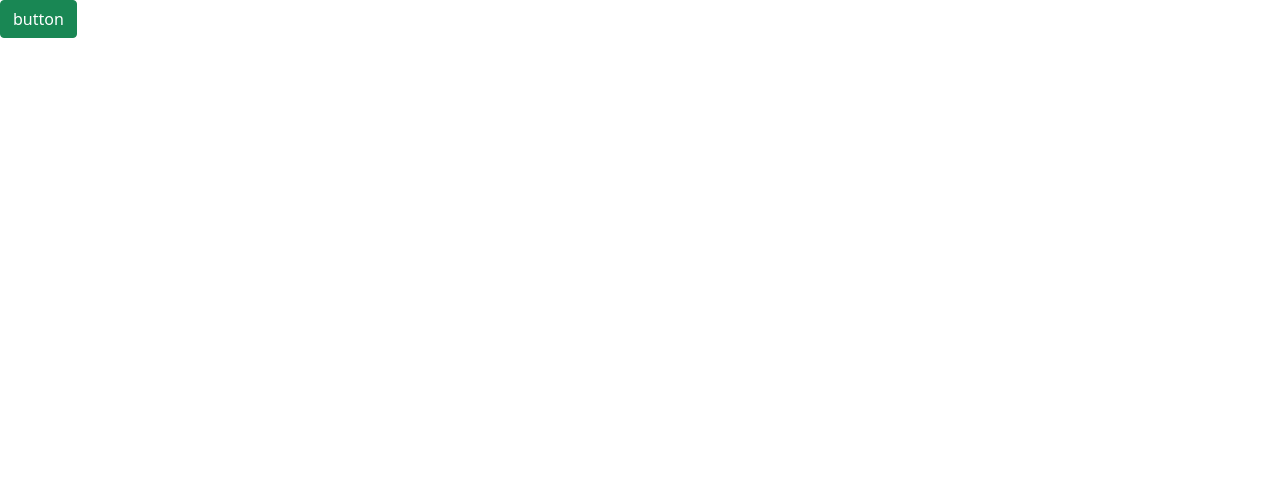
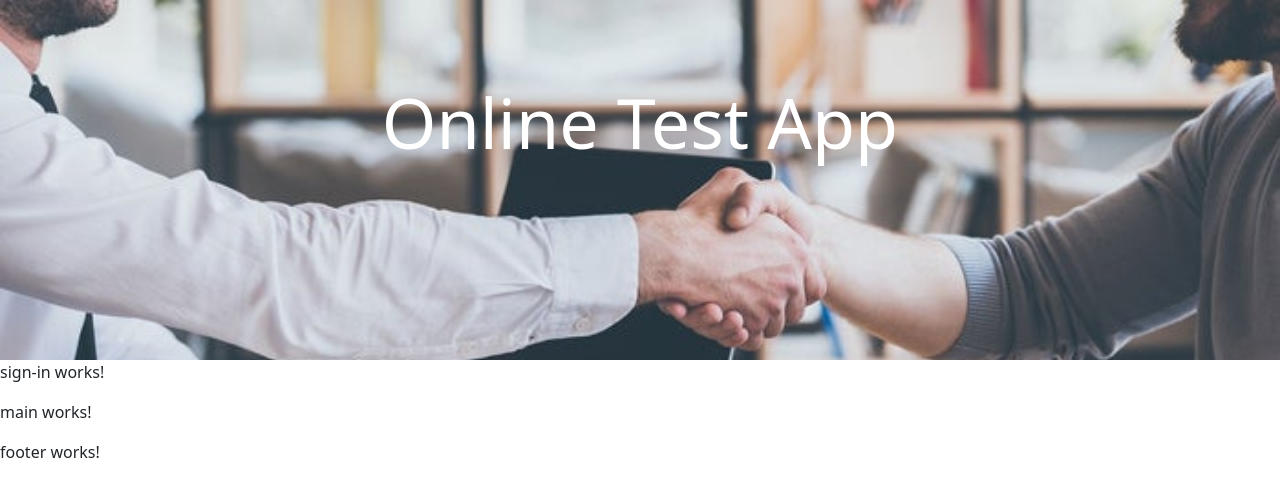
Before and after one commit to kt-fi/mean-online-test-project, an Angular app: page / in a window 1280 px wide. Shown: the top 496 px of the page. Built offline with nearby package versions, Linux system fonts and the light colour scheme.

Commit message:
header created and basic html layout

```diff
--- a/src/app/app.component.html
+++ b/src/app/app.component.html
@@ -1 +1,6 @@
-<button class="btn btn-success">button</button>
+<div>
+  <app-header></app-header>
+  <app-sign-in></app-sign-in>
+  <app-main></app-main>
+  <app-footer></app-footer>
+</div>
--- a/src/app/header/header.component.css
+++ b/src/app/header/header.component.css
@@ -0,0 +1,13 @@
+.header{
+    text-align: center;
+    background-image: url(../../assets/images/header-image.jpg);
+    background-size: cover;
+    height: 45vh;
+    color: white;
+
+}
+
+h1{
+    font-size: 70px;
+    padding: 5rem;
+}
--- a/src/app/header/header.component.html
+++ b/src/app/header/header.component.html
@@ -1 +1,3 @@
-<p>header works!</p>
+<div class="header">
+    <h1>Online Test App</h1>
+</div>
```
Also changed, not shown: src/assets/images/header-image.jpg (added).
